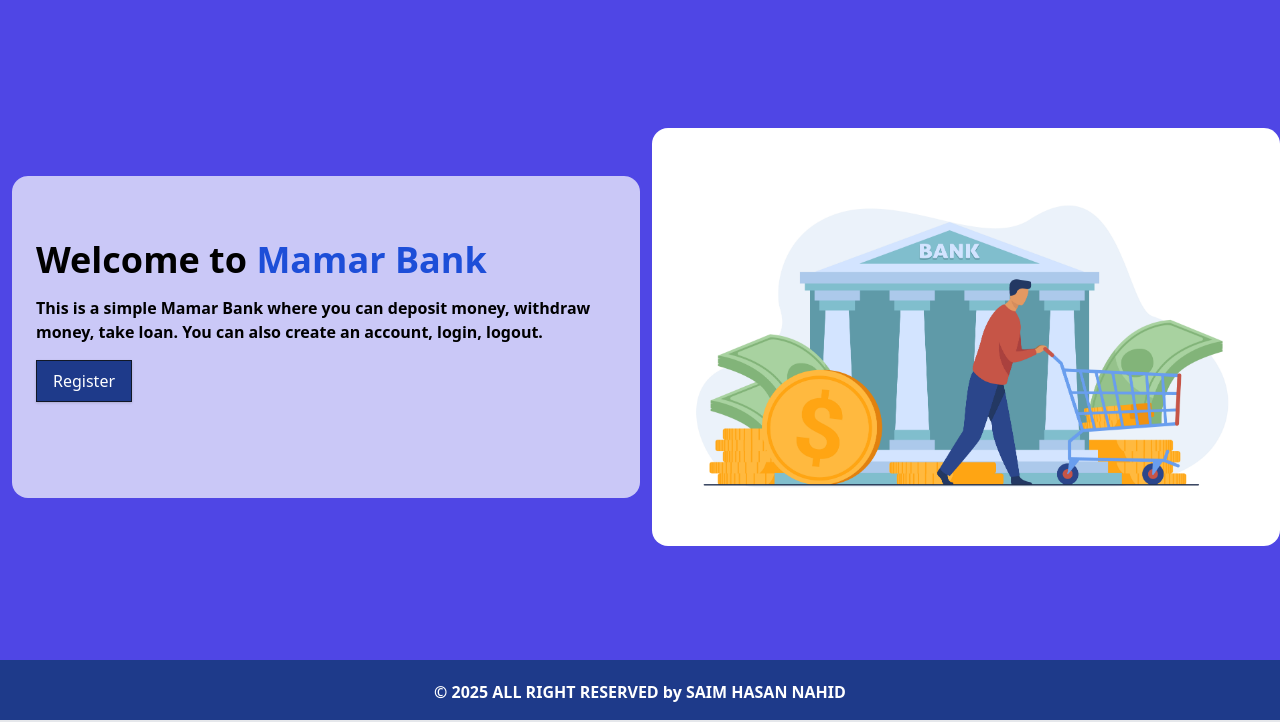
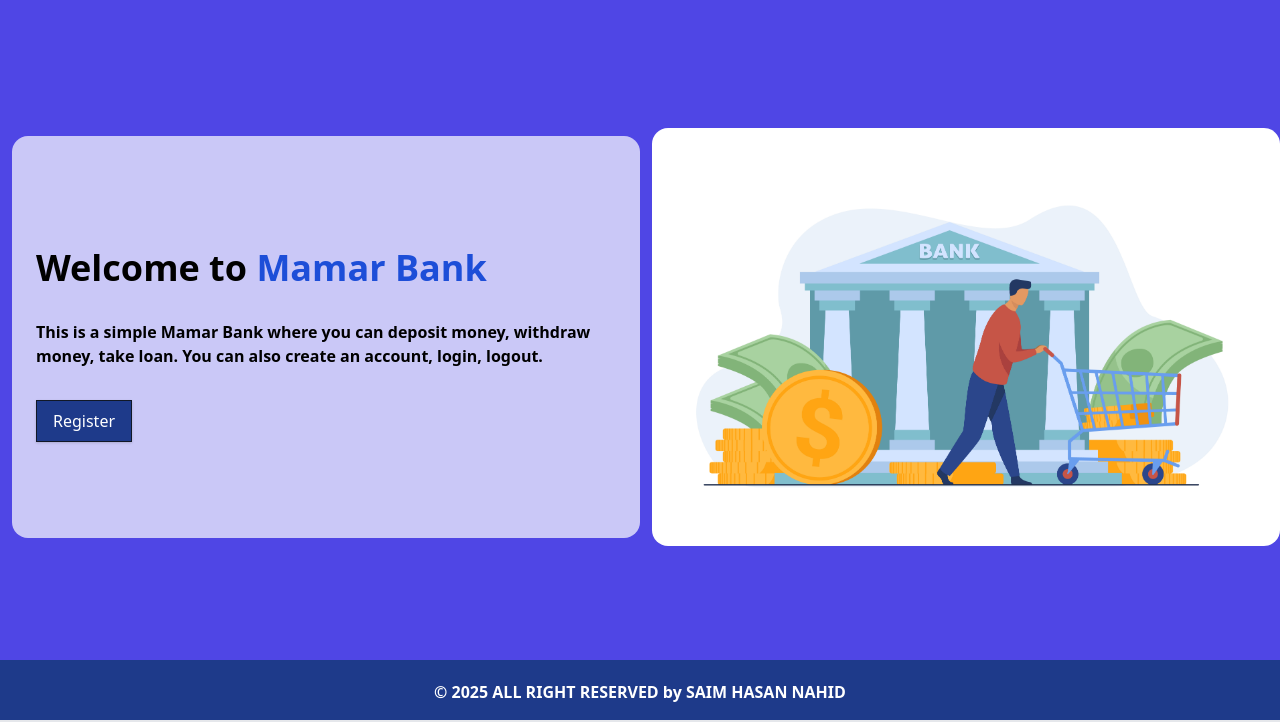
Before and after one commit to saimhasan10/Mamar_Bank, a Django app: template core/templates/index.html in a window 1280 px wide. Shown: the part 78-800 px from the top of the page. Run offline with Django 5.2, Linux system fonts and the light colour scheme; the template is opened without the code that fills it, so the values that code supplies are empty.

Commit message:
index page

```diff
--- a/core/templates/index.html
+++ b/core/templates/index.html
@@ -7,12 +7,12 @@
   class="container mx-auto flex flex-col md:flex-row items-center my-12 md:my-24"
 >
   <div
-    class="flex flex-col w-full lg:w-1/2 justify-center items-start pt-12 pb-24 px-6 bg-white rounded-2xl bg-opacity-70 mx-3"
+    class="flex flex-col w-full lg:w-1/2 justify-center items-start pt-24 pb-24 px-6 bg-white rounded-2xl bg-opacity-70 mx-3"
   >
     <h1 class="font-bold text-4xl my-4">
       Welcome to <span class="text-blue-700">Mamar Bank</span>
     </h1>
-    <p class="font-bold mb-4">
+    <p class="font-bold py-4 mb-4">
       This is a simple Mamar Bank where you can deposit money, withdraw money,
       take loan. You can also create an account, login, logout.
     </p>
```
